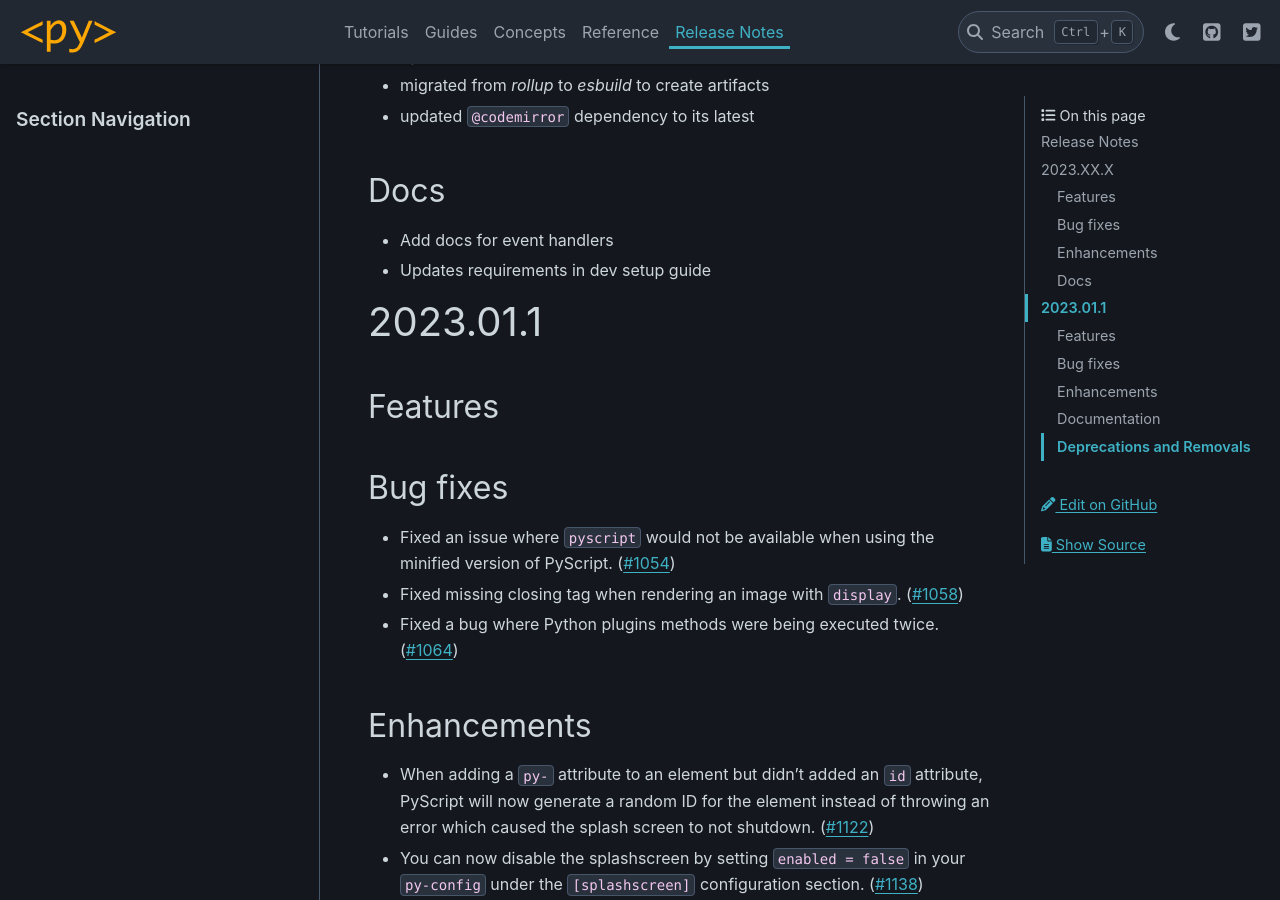
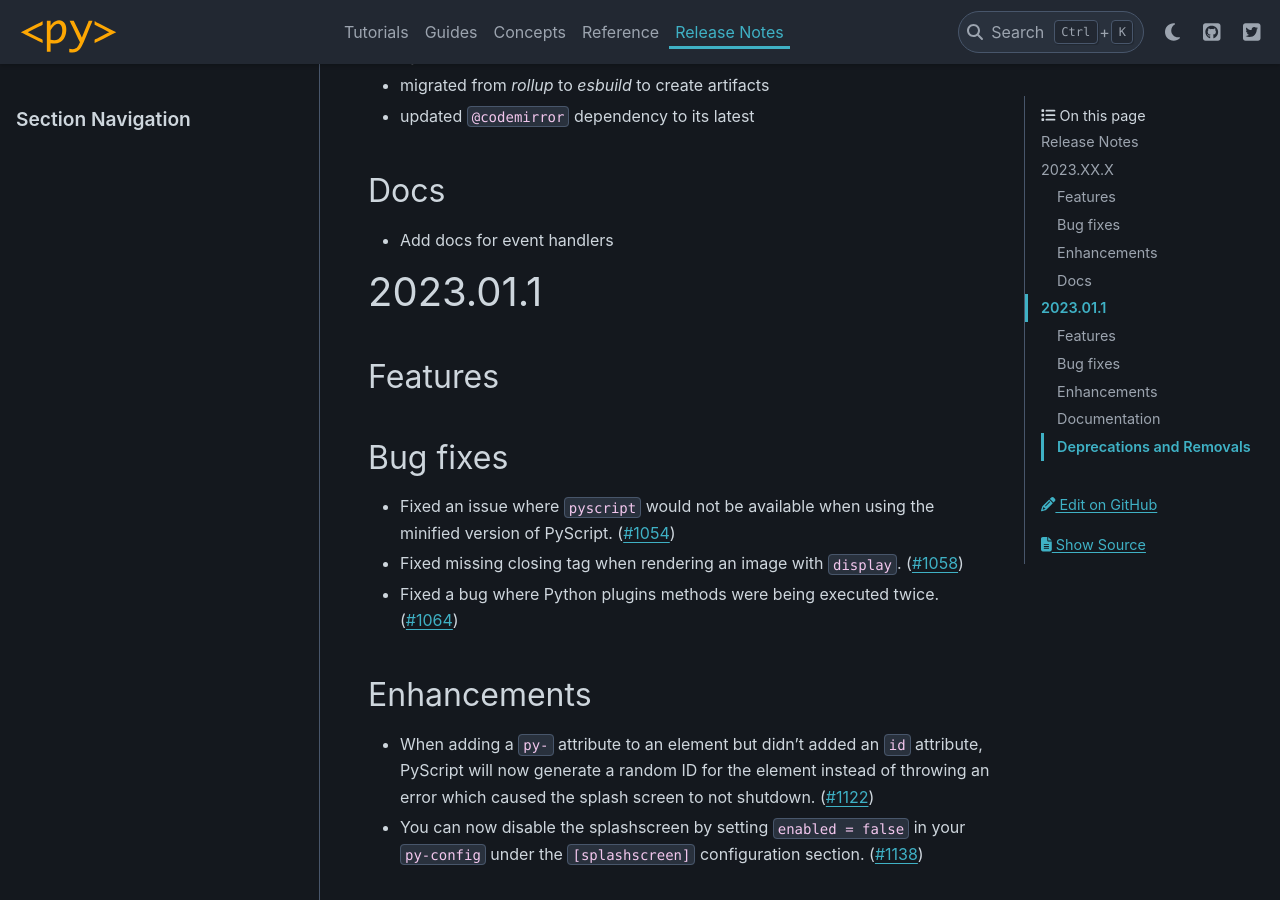
Before and after one commit to pyscript/pyscript, a Sphinx documentation site: the page built from docs/changelog.md, in a window 1280 px wide and 900 px high, scrolled down 1783 px. Built offline with Sphinx 7.4.7 and the PyData theme 0.15.4, drawn with Linux system fonts in a browser that asks for light colours.

Commit message:
Removes unnecessary changelog item

```diff
--- a/docs/changelog.md
+++ b/docs/changelog.md
@@ -46,7 +46,6 @@
 ----
 
 - Add docs for event handlers
-- Updates requirements in dev setup guide
 
 2023.01.1
 =========
```
